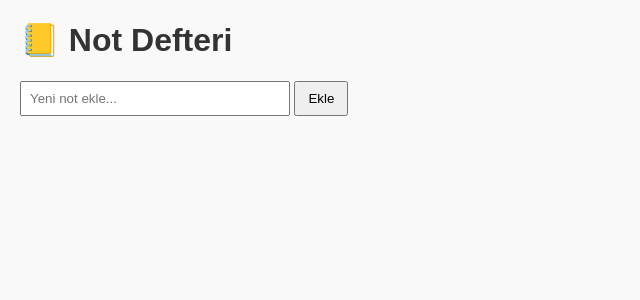
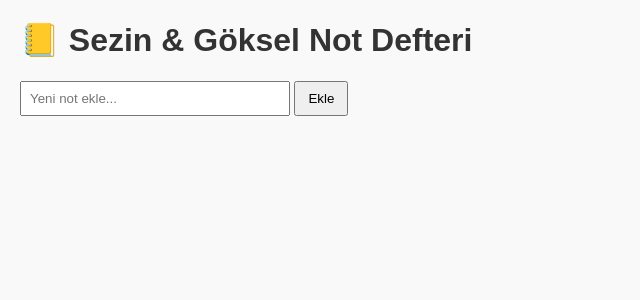
Before and after one commit to gkslavcii/Not-Defterim, a Flask app: page / in a window 1280 px wide. Shown: the top 300 px of the page, without its empty margins (0-640 px from the left). Run offline with Flask 3, Linux system fonts and the light colour scheme.

Commit message:
kitap ismi değişti

```diff
--- a/templates/index.html
+++ b/templates/index.html
@@ -17,7 +17,7 @@
     </style>
 </head>
 <body>
-    <h1>📒 Not Defteri</h1>
+    <h1>📒 Sezin & Göksel Not Defteri</h1>
     <form action="/add" method="post">
         <input type="text" name="note" placeholder="Yeni not ekle..." required>
         <button type="submit">Ekle</button>
```
